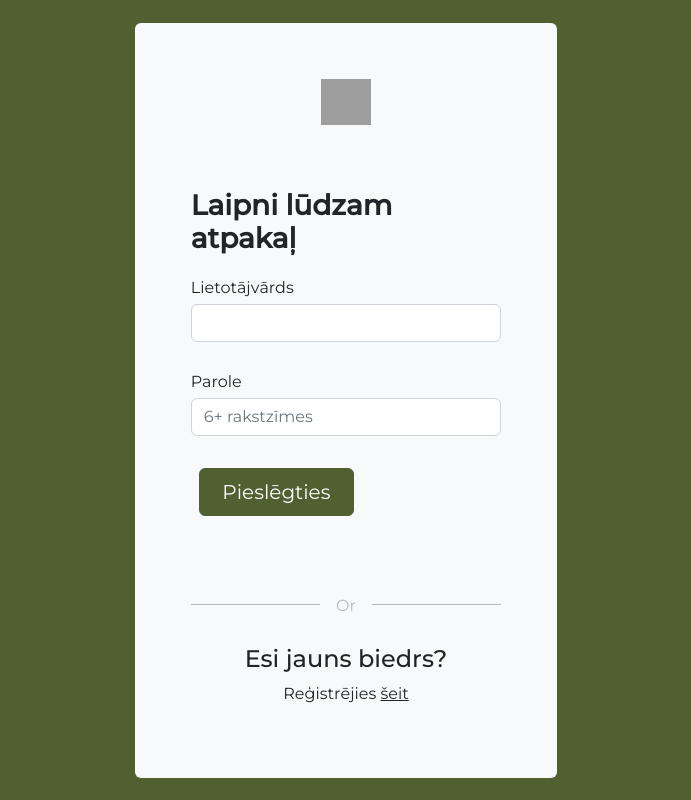
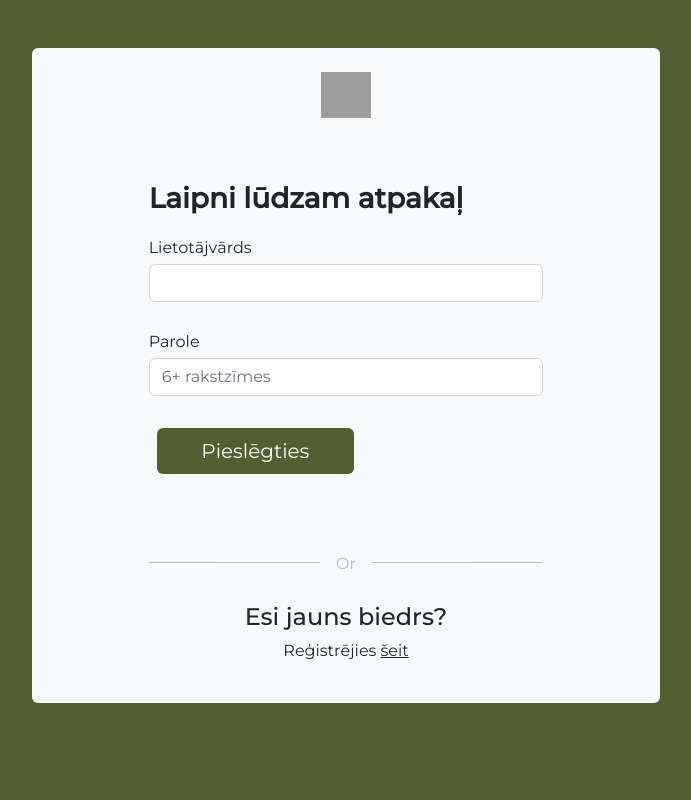
Before and after one commit to 27-Club/27club, a Django app: page / in a window 1280 px wide. Shown: the whole page, without its empty margins (294-985 px from the left). Run offline with Django 3.2, Linux system fonts and the light colour scheme; style sheets or scripts are compiled from the project's sources; parts of the project's set-up code (start-up, migrations or seed data) failed here and were passed over; grey boxes are pictures that could not be loaded.

Commit message:
Relative on all screens

```diff
--- a/index/static/css/login.css
+++ b/index/static/css/login.css
@@ -1,3 +1,7 @@
+.btn {
+  border: none;
+}
+
 .divider {
   overflow: visible;
   border: none;
@@ -15,3 +19,25 @@
   background: #f8f9fa;
   color: #000000;
 }
+
+@media screen and (min-width: 480px) {
+  #login_box {
+    background-color: #f8f9fa;
+  }
+}
+
+@media screen and (min-width: 768px) {
+  body {
+    background-color: #506031;
+  }
+
+  #login_box {
+    margin: auto;
+  }
+}
+
+@media screen and (min-width: 1440px) {
+  #col-group {
+    padding: 3.5rem;
+  }
+}
--- a/index/templates/index/accounts/login.html
+++ b/index/templates/index/accounts/login.html
@@ -12,11 +12,11 @@
     <link rel="stylesheet" href="{% static 'css/login.css' %}">
 </head>
 {% if not request.user.is_authenticated %}
-<body class="min-vh-100">
+<body>
 
-    <div class="w-100 d-flex justify-content-center align-items-center bg-success vh-100">
-
-        <div class="m-3 m-md-5 p-6 w-lg-33 bg-light rounded-2 h-80">
+    <div class="container-fluid d-flex justify-content-center">
+        <div id="login_box" class="row justify-content-center mt-5 rounded rounded-2 w-md-50 w-lg-50">
+            <div id="col-group" class="col-xs-4 col-sm col-md-10 col-lg-8 py-4">
 
                 <div class="mb-7 text-center">
                     <a class="navbar-brand fs-4" href="#">
@@ -58,11 +58,9 @@
                     <h4>Esi jauns biedrs?</h4>
                     <p>Reģistrējies <a href="{% url 'signup' %}" class="text-body">šeit</a></p>
                 </div>
-
             </div>
         </div>
-<!-- Import to define "type="module"" before importing script -->
-<script type="module" src="#"></script>
+    </div>
 </body>
 {% endif %}
 </html>
--- a/index/templates/index/main.html
+++ b/index/templates/index/main.html
@@ -13,7 +13,7 @@
             <img src = "{% static 'Icon/icon.png' %}" alt = "LLKC Veidlapu izveide" class="navbar-icon form-icon" title = "LLKC Veidlapu izveide">
             <span class="nav-text" title = "LLKC Veidlapu izveide"><a href = "{% url 'main' %}" class="nav-link">LLKC Veidlapu izveide</a></span>
             <a href="{% url 'logout' %}">
-                <img src = "{% static 'Icon/Logout.png' %}" alt = "Iziet ikona" class="navbar-icon float-right logout-icon" title = "Iziet">
+                <img src = "{% static 'Icon/Logout.jpg' %}" alt = "Iziet ikona" class="navbar-icon float-right logout-icon" title = "Iziet">
             </a>
         </div>
     </div>
--- a/package.json
+++ b/package.json
@@ -28,7 +28,7 @@
     "bootstrap": "^5.2.3"
   },
   "devDependencies": {
-    "@parcel/transformer-sass": "^2.8.2",
-    "parcel": "^2.8.2"
+    "@parcel/transformer-sass": "^2.8.3",
+    "parcel": "^2.8.3"
   }
 }
```
Also changed, not shown: form/settings.py (+4 -4 lines), index/static/css/signup.css (+22 -0 lines), index/templates/index/accounts/signup.html (+59 -5 lines), package-lock.json. Lines whose indentation alone changed are shown as unchanged.
